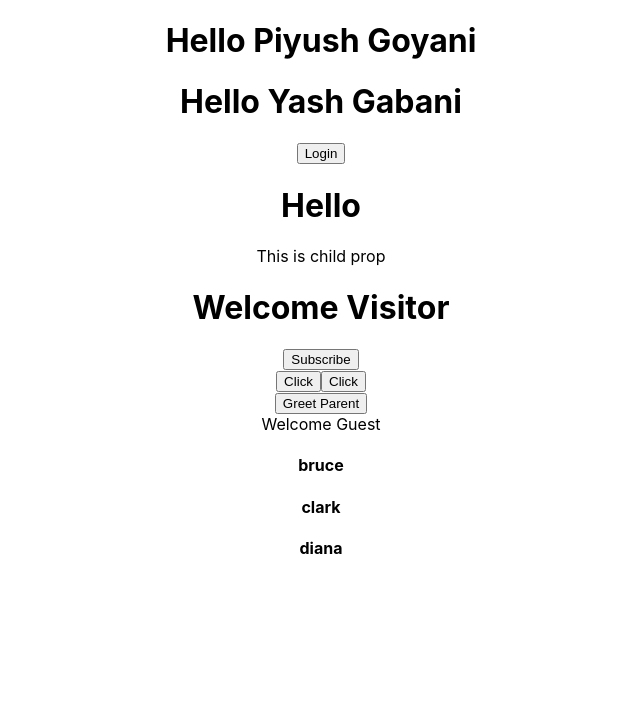
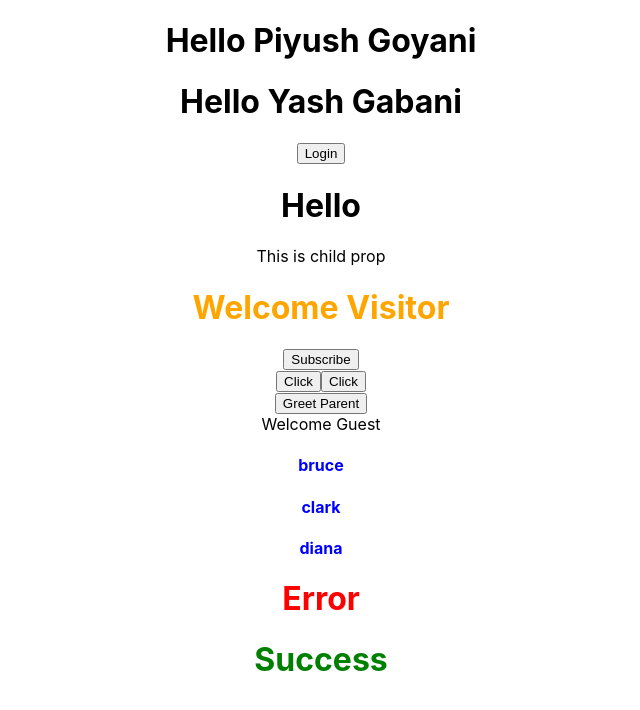
Before and after one commit to piyush-multiplexer/hello-react, a React (Create React App) app: page / in a window 1280 px wide. Shown: the top 710 px of the page, without its empty margins (319-959 px from the left). Built offline with nearby package versions, Linux system fonts and the light colour scheme.

Commit message:
css , inline style, css modules

```diff
--- a/src/App.js
+++ b/src/App.js
@@ -1,4 +1,7 @@
 import "./App.css";
+import "./appStyles.css";
+import styles from "./appStyles.module.css";
+
 import { ClickHandler } from "./components/ClickHandler";
 import { Greet } from "./components/Greet";
 import { Message } from "./components/Message";
@@ -20,6 +23,8 @@
       <ParentComponent />
       <UserGreeting />
       <NameList />
+      <h1 className="error">Error</h1>
+      <h1 className={styles.success}>Success</h1>
     </div>
   );
 }
--- /dev/null
+++ b/src/appStyles.css
@@ -0,0 +1,3 @@
+.error {
+  color: red;
+}
--- /dev/null
+++ b/src/appStyles.module.css
@@ -0,0 +1,3 @@
+.success {
+  color: green;
+}
--- a/src/components/Message.js
+++ b/src/components/Message.js
@@ -1,9 +1,11 @@
 import { useState } from "react";
+import "./myStyles.css";
+
 export const Message = () => {
   const [message, setMessage] = useState("Welcome Visitor");
   return (
     <div>
-      <h1>{message}</h1>
+      <h1 className="primary">{message}</h1>
       <button onClick={() => setMessage("Thank you for subsc.")}>
         Subscribe
       </button>
--- a/src/components/NameList.js
+++ b/src/components/NameList.js
@@ -1,9 +1,16 @@
 export const NameList = () => {
   const names = ["bruce", "clark", "diana"];
+  const heading = {
+    color: "blue",
+  };
   return (
     <div>
       {names.map((name) => {
-        return <h4 key={name}>{name}</h4>;
+        return (
+          <h4 style={heading} key={name}>
+            {name}
+          </h4>
+        );
       })}
     </div>
   );
--- /dev/null
+++ b/src/components/myStyles.css
@@ -0,0 +1,3 @@
+.primary {
+  color: orange;
+}
```
